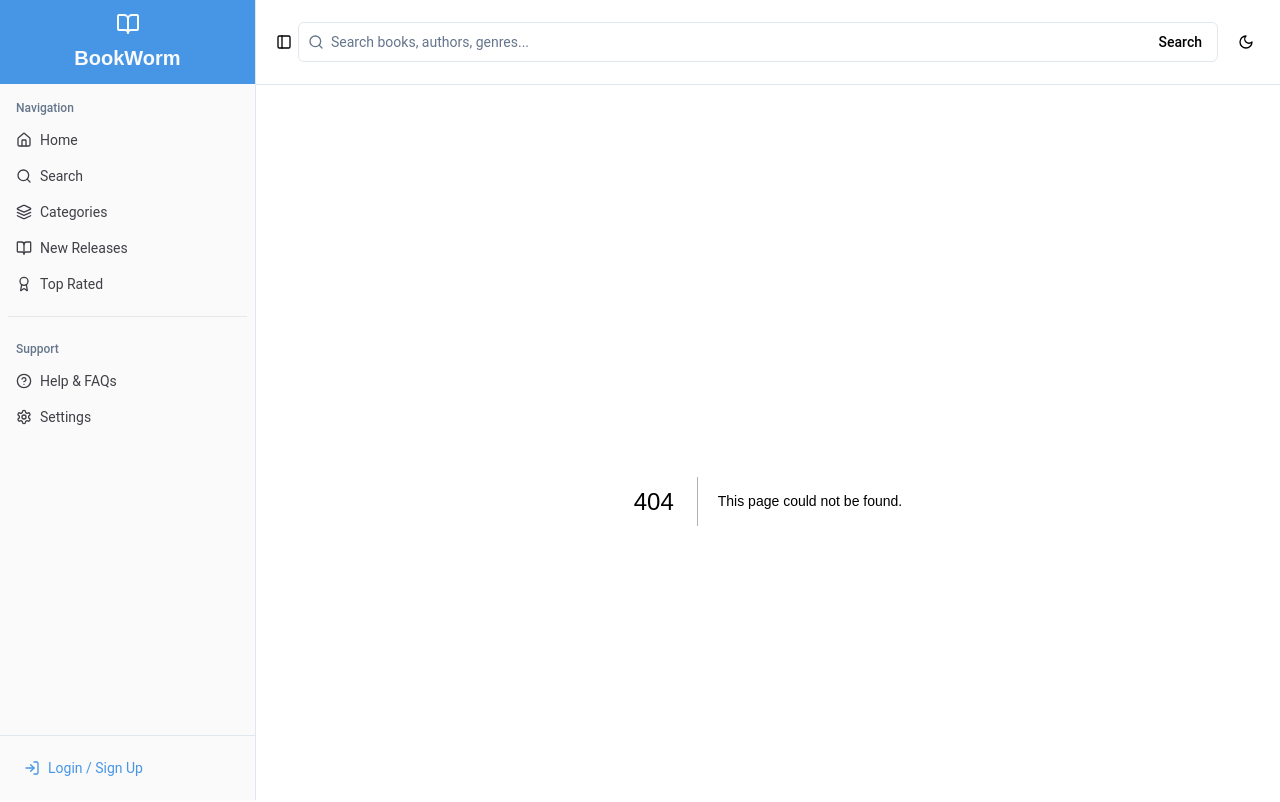
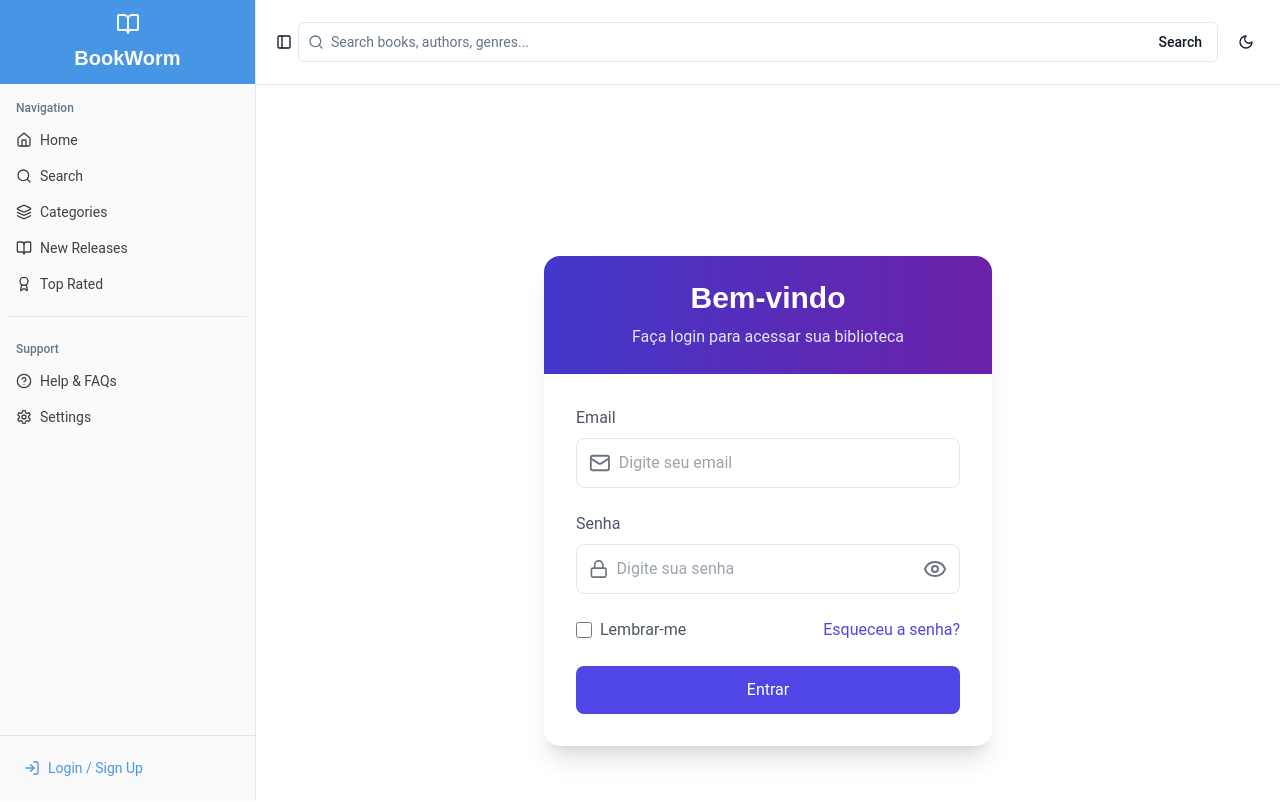
Before and after one commit to HiltonAraujo-e/librar-system-front, a Next.js app: page /library/auth in a window 1280 px wide. Before the commit this address had no page. Shown: the top 802 px of the page. Built offline with nearby package versions, Linux system fonts and the light colour scheme.

Commit message:
feat: adicionar página de login com validação e gerenciamento de estado

```diff
--- /dev/null
+++ b/app/library/auth/page.tsx
@@ -0,0 +1,154 @@
+"use client";
+import React, { useState } from 'react';
+import { Mail, Lock, EyeOff, Eye } from 'lucide-react';
+import { usePost } from '@/data/hooks';
+import { jwtDecode } from 'jwt-decode';
+import { setAuthToken } from '@/data/client/token.utils';
+import { useRouter } from 'next/navigation';
+import { useFormik } from 'formik';
+import * as Yup from 'yup';
+// import { toast } from '@/components/ui/use-toast';
+import { API_ENDPOINTS } from '@/data/client/endpoints';
+
+type DecodedToken = {
+    sub: string;
+    exp: number;
+    role: string;
+};
+
+type LoginInput = {
+    login: string;
+    password: string;
+};
+
+const LoginPage = () => {
+    const [showPassword, setShowPassword] = useState(false);
+    const navigate = useRouter()
+
+    const handleSuccess = (data: any) => {
+        const token = data?.data?.token;
+        setAuthToken(token);
+        const decoded: DecodedToken = jwtDecode(token);
+
+        navigate.push(`/`);
+
+        // toast({
+        //     title: "Sucesso",
+        //     description: data?.message,
+        //     variant: "default",
+        // });
+
+        formik.setSubmitting(false)
+        formik.resetForm();
+    };
+
+    const handleError = () => {
+        // toast({
+        //     title: "Ocorreu um erro",
+        //     description: "Por favor verifique as suas credênciais!",
+        //     variant: "destructive",
+        // });
+        formik.setSubmitting(false)
+    }
+
+    const { post } = usePost({
+        endpoint: API_ENDPOINTS.LOGIN,
+        successAction: (data: any) => {
+            handleSuccess(data);
+        },
+        errorAction: (error: any) => {
+            handleError();
+        },
+    });
+
+    const formik = useFormik({
+        initialValues: {
+            username: '',
+            password: '',
+        },
+        validationSchema: Yup.object({
+            username: Yup.string().required('O email é obrigatório'),
+            password: Yup.string().required('A senha é obrigatória'),
+        }),
+        onSubmit: (values) => {
+            post(values)
+        }
+    });
+
+    return (
+        <div className="flex w-full h-screen justify-center items-center px-10 md:px-2">
+            <div className="w-full max-w-md">
+                <div className="bg-white shadow-xl rounded-2xl overflow-hidden">
+                    <div className="bg-gradient-to-r from-indigo-700 to-purple-800 text-white p-6 text-center">
+                        <h2 className="text-3xl font-bold">Bem-vindo</h2>
+                        <p className="mt-2 text-indigo-100">Faça login para acessar sua biblioteca</p>
+                    </div>
+
+                    <form onSubmit={formik.handleSubmit} className="p-8 space-y-6">
+                        <div className="relative">
+                            <label className="block mb-2 text-gray-600">Email</label>
+                            <div className="flex items-center border rounded-lg">
+                                <Mail className="ml-3 text-gray-500" />
+                                <input
+                                    type="email"
+                                    value={formik.values.username}
+                                    onChange={formik.handleChange}
+                                    name="username"
+                                    placeholder="Digite seu email"
+                                    required
+                                    className="w-full p-3 pl-2 rounded-lg focus:outline-none focus:ring-2 focus:ring-indigo-500"
+                                />
+                            </div>
+                        </div>
+
+                        <div className="relative">
+                            <label className="block mb-2 text-gray-600">Senha</label>
+                            <div className="flex items-center border rounded-lg">
+                                <Lock className="ml-3 text-gray-500" />
+                                <input
+                                    type={showPassword ? "text" : "password"}
+                                    value={formik.values.password}
+                                    onChange={formik.handleChange}
+                                    name="password"
+                                    placeholder="Digite sua senha"
+                                    required
+                                    className="w-full p-3 pl-2 rounded-lg focus:outline-none focus:ring-2 focus:ring-indigo-500"
+                                />
+                                <button
+                                    type="button"
+                                    onClick={() => setShowPassword(!showPassword)}
+                                    className="mr-3 focus:outline-none"
+                                >
+                                    {showPassword ? <EyeOff className="text-gray-500" /> : <Eye className="text-gray-500" />}
+                                </button>
+                            </div>
+                        </div>
+
+                        <div className="flex justify-between items-center">
+                            <div className="flex items-center">
+                                <input
+                                    type="checkbox"
+                                    id="remember"
+                                    className="mr-2 focus:ring-indigo-500 h-4 w-4 text-indigo-600 border-gray-300 rounded"
+                                />
+                                <label htmlFor="remember" className="text-gray-600">Lembrar-me</label>
+                            </div>
+                            <a href="#forgot-password" className="text-indigo-600 hover:text-indigo-800">
+                                Esqueceu a senha?
+                            </a>
+                        </div>
+
+                        <button
+                            type="submit"
+                            className="w-full bg-indigo-600 text-white py-3 rounded-lg hover:bg-indigo-700 transition duration-300"
+                        >
+                            Entrar
+                        </button>
+                    </form>
+                </div>
+            </div>
+        </div>
+    );
+};
+
+export default LoginPage;
```
